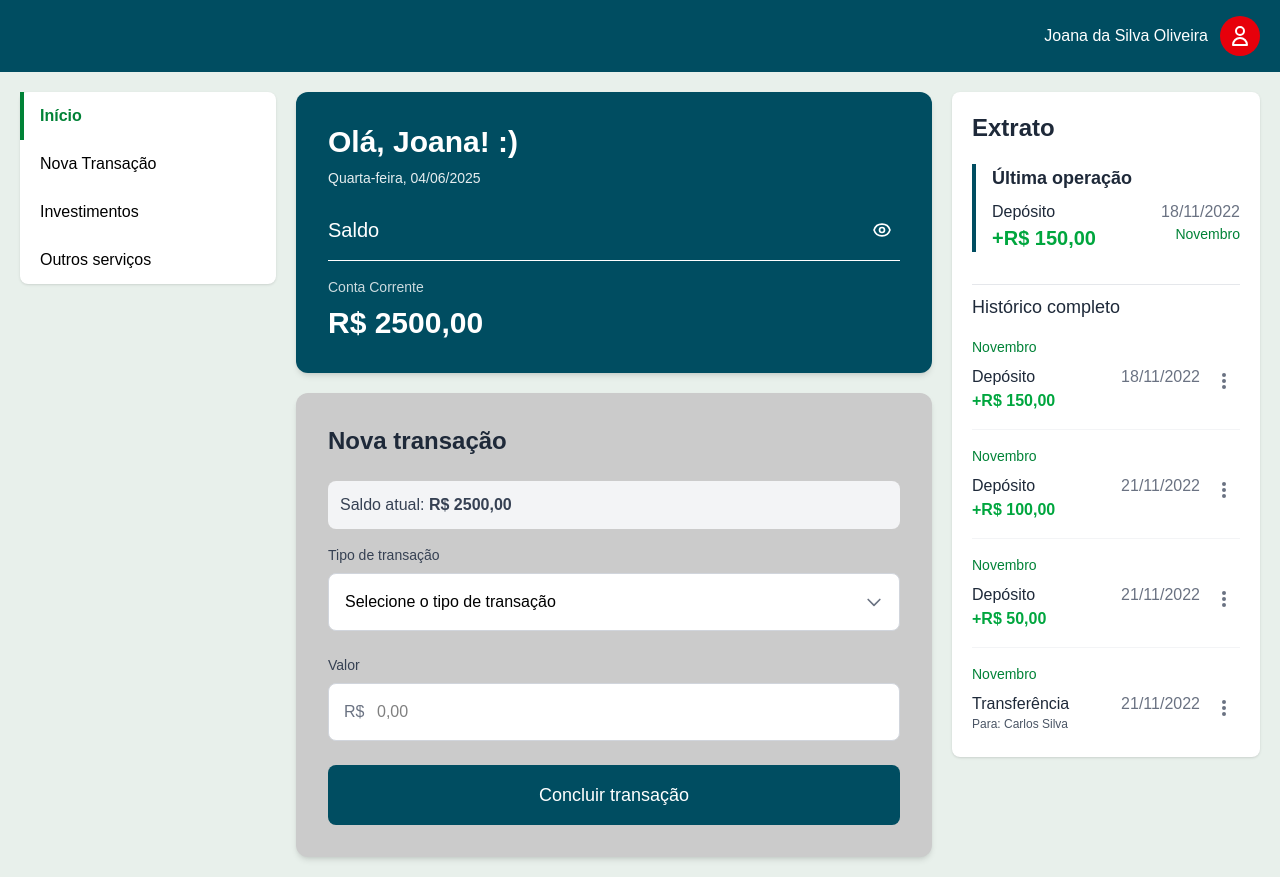
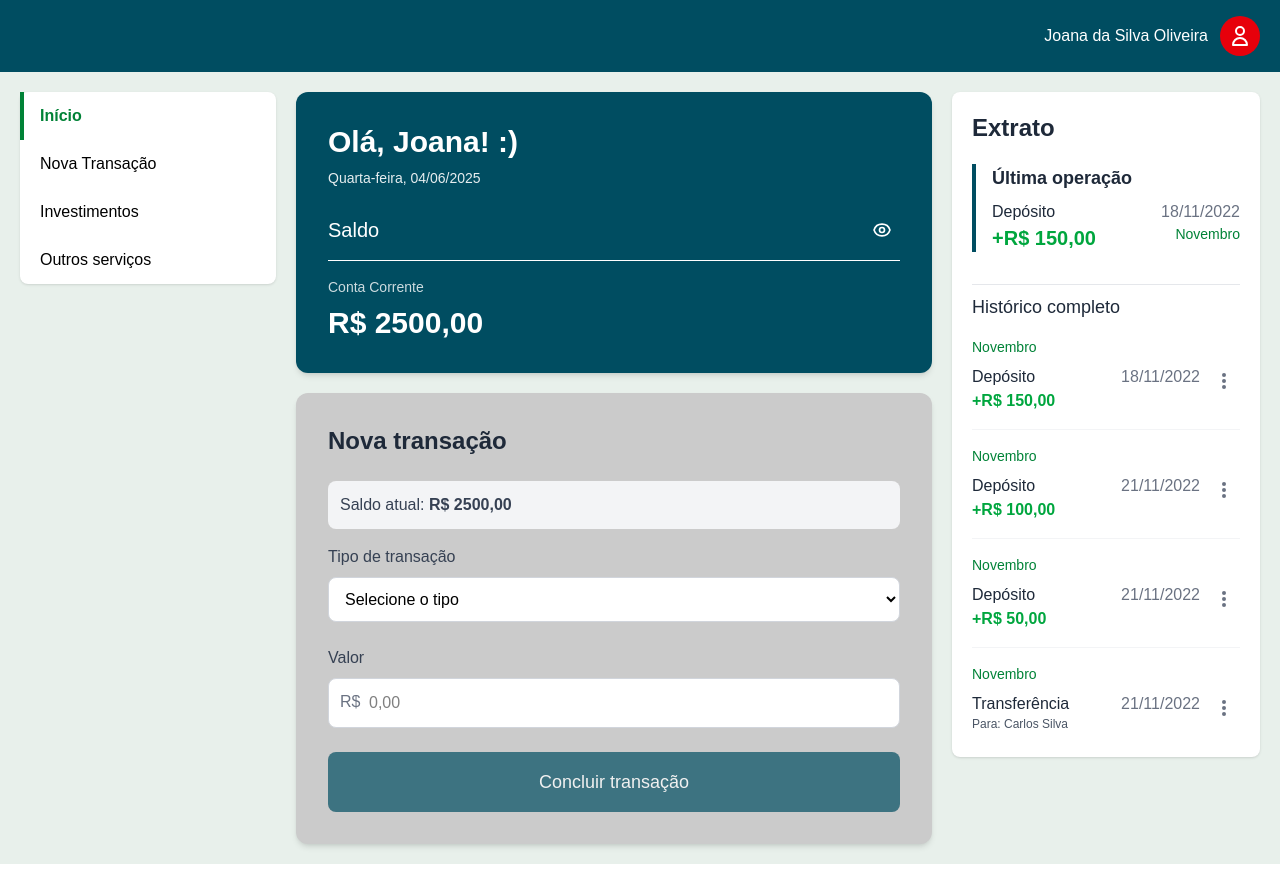
Before and after one commit to HenriqueBMoura/tech_challenge_fase_01, a Next.js app: page /dashboard in a window 1280 px wide. Built offline with nearby package versions, Linux system fonts and the light colour scheme.

Commit message:
feat: Implement transaction confirmation modal and enhance form validation

```diff
--- a/src/components/TransactionForm.tsx
+++ b/src/components/TransactionForm.tsx
@@ -36,30 +36,15 @@ export default function TransactionForm({
   const [showRecipientField, setShowRecipientField] = useState(false);
   const [showCategoryField, setShowCategoryField] = useState(false);
 
-  const formatCurrency = (value: string): string => {
-    const cleanValue = value.replace(/[^\d,]/g, '');
-    return cleanValue;
-  };
-
-  const handleValueChange = (e: React.ChangeEvent<HTMLInputElement>) => {
-    const value = e.target.value;
-    setTransactionValue(formatCurrency(value));
-  };
-
-  const handleTransactionTypeChange = (e: React.ChangeEvent<HTMLSelectElement>) => {
-    const type = e.target.value;
-    setTransactionType(type);
-
-    // Mostrar campo de destinatário apenas para transferências
-    setShowRecipientField(type === "transfer");
-
-    // Mostrar campo de categoria apenas para pagamentos
-    setShowCategoryField(type === "payment");
-  };
-
-  const getNumericValue = (value: string): number => {
-    return parseFloat(value.replace(',', '.')) || 0;
-  };
+  // Estado para controlar o modal de confirmação
+  const [showConfirmModal, setShowConfirmModal] = useState(false);
+  const [pendingTransactionData, setPendingTransactionData] = useState<{
+    type: string;
+    value: string;
+    newBalance: number;
+    recipient?: string;
+    category?: string;
+  } | null>(null);
 
   // Efeito para preencher o formulário quando estiver em modo de edição
   useEffect(() => {
@@ -84,34 +69,90 @@ export default function TransactionForm({
 
       // Define a categoria se existir
       if (transactionToEdit.category) {
-        setPaymentCategory(transactionToEdit.category);
+        // Mapeia de volta para o valor do select
+        const categoryMap: Record<string, string> = {
+          "Contas e Faturas": "bills",
+          "Serviços": "services",
+          "Impostos": "taxes",
+          "Educação": "education",
+          "Outros": "other"
+        };
+
+        // Encontra a chave correspondente ao valor da categoria
+        for (const [key, value] of Object.entries(categoryMap)) {
+          if (transactionToEdit.category.includes(key)) {
+            setPaymentCategory(value);
+            break;
+          }
+        }
       }
     }
   }, [editMode, transactionToEdit]);
 
-  const handleSubmit = (e: React.FormEvent) => {
+  // Função para lidar com mudanças no tipo de transação
+  const handleTypeChange = (e: React.ChangeEvent<HTMLSelectElement>) => {
+    const newType = e.target.value;
+    setTransactionType(newType);
+
+    // Atualiza a visibilidade dos campos condicionais
+    setShowRecipientField(newType === "transfer");
+    setShowCategoryField(newType === "payment");
+
+    // Limpa campos não relevantes
+    if (newType !== "transfer") setRecipient("");
+    if (newType !== "payment") setPaymentCategory("");
+
+    // Limpa erros
+    setError("");
+  };
+
+  const getNumericValue = (valueString: string): number => {
+    return parseFloat(valueString.replace(',', '.'));
+  };
+
+  // Verifica se o formulário está válido
+  const isFormValid = (): boolean => {
+    // Sempre precisa de um tipo e um valor
+    if (!transactionType || !transactionValue) return false;
+
+    const numericValue = getNumericValue(transactionValue);
+    if (isNaN(numericValue) || numericValue <= 0) return false;
+
+    // Se for transferência, precisa de um destinatário
+    if (transactionType === "transfer" && !recipient.trim()) return false;
+
+    // Se for pagamento, precisa de uma categoria
+    if (transactionType === "payment" && !paymentCategory) return false;
+
+    // Se não estiver em modo de edição, verifica o saldo para transferências e pagamentos
+    if (!editMode && (transactionType === "transfer" || transactionType === "payment")) {
+      if (numericValue > balance) return false;
+    }
+
+    return true;
+  };
+
+  // Preparar dados da transação e mostrar modal
+  const prepareSubmit = (e: React.FormEvent) => {
     e.preventDefault();
     setError("");
 
-    const numericValue = getNumericValue(transactionValue);
-
-    if (numericValue <= 0) {
+    if (!isFormValid()) {
+      if (!transactionType) {
+        setError("Por favor, selecione um tipo de transação");
+      } else if (!transactionValue || getNumericValue(transactionValue) <= 0) {
         setError("O valor da transação deve ser maior que zero");
+      } else if (transactionType === "transfer" && !recipient.trim()) {
+        setError("É necessário informar um destinatário para transferências");
+      } else if (transactionType === "payment" && !paymentCategory) {
+        setError("É necessário informar uma categoria para pagamentos");
+      } else if (!editMode && (transactionType === "transfer" || transactionType === "payment") && getNumericValue(transactionValue) > balance) {
+        setError("Saldo insuficiente para esta operação");
+      }
       return;
     }
 
-    // Validar destinatário para transferências
-    if (transactionType === "transfer" && recipient.trim() === "") {
-      setError("É necessário informar um destinatário para transferências");
-      return;
-    }
-
-    // Validar categoria para pagamentos
-    if (transactionType === "payment" && paymentCategory.trim() === "") {
-      setError("É necessário informar uma categoria para pagamentos");
-      return;
-    }
-
+    const numericValue = getNumericValue(transactionValue);
     let newBalance = balance;
 
     // Se não estiver editando, calcule o novo saldo
@@ -122,31 +163,36 @@ export default function TransactionForm({
           break;
         case "transfer":
         case "payment":
-          if (numericValue > balance) {
-            setError("Saldo insuficiente para esta operação");
-            return;
-          }
           newBalance = balance - numericValue;
           break;
-        default:
-          setError("Selecione um tipo de transação válido");
-          return;
       }
     } else {
       // Em modo de edição, usamos o saldo atual
       newBalance = balance;
     }
 
-    // Passa os parâmetros relevantes conforme o tipo de transação
-    onSubmitTransaction(
-      transactionType,
-      transactionValue,
-      newBalance,
-      transactionType === "transfer" ? recipient : undefined,
-      transactionType === "payment" ? paymentCategory : undefined
-    );
+    // Guarda os dados da transação e abre o modal
+    setPendingTransactionData({
+      type: transactionType,
+      value: transactionValue,
+      newBalance: newBalance,
+      recipient: transactionType === "transfer" ? recipient : undefined,
+      category: transactionType === "payment" ? paymentCategory : undefined
+    });
 
-    // Limpa os campos após envio
+    // Abre o modal de confirmação
+    setShowConfirmModal(true);
+  };
+
+  // Confirmar a transação
+  const confirmTransaction = () => {
+    if (pendingTransactionData) {
+      const { type, value, newBalance, recipient, category } = pendingTransactionData;
+
+      // Executa a submissão da transação
+      onSubmitTransaction(type, value, newBalance, recipient, category);
+
+      // Limpa os campos após envio se não estiver em modo de edição
       if (!editMode) {
         setBalance(newBalance);
         setTransactionType("");
@@ -155,6 +201,27 @@ export default function TransactionForm({
         setPaymentCategory("");
         setShowRecipientField(false);
         setShowCategoryField(false);
+      }
+
+      // Fecha o modal e limpa os dados pendentes
+      setShowConfirmModal(false);
+      setPendingTransactionData(null);
+    }
+  };
+
+  // Cancelar a transação
+  const cancelTransaction = () => {
+    setShowConfirmModal(false);
+    setPendingTransactionData(null);
+  };
+
+  // Função para formatar o texto do tipo de transação
+  const getTransactionTypeText = (type: string): string => {
+    switch (type) {
+      case "deposit": return "depósito";
+      case "transfer": return "transferência";
+      case "payment": return "pagamento";
+      default: return "transação";
     }
   };
 
@@ -174,55 +241,69 @@ export default function TransactionForm({
         </div>
       )}
 
-      <form onSubmit={handleSubmit} className="space-y-6">
+      <form onSubmit={prepareSubmit} className="space-y-6">
         <div>
-          <label className="block text-sm font-medium text-gray-700 mb-2">Tipo de transação</label>
-          <div className="relative">
+          <label htmlFor="transactionType" className="block mb-2 text-gray-700 font-medium">
+            Tipo de transação
+          </label>
           <select
+            id="transactionType"
             value={transactionType}
-              onChange={handleTransactionTypeChange}
-              className="w-full p-4 border border-gray-300 text-black rounded-lg appearance-none bg-white focus:outline-none focus:ring-2 focus:ring-primary focus:border-transparent"
-              required
+            onChange={handleTypeChange}
+            className="w-full p-3 border border-gray-300 rounded-lg focus:outline-none focus:ring-2 bg-white text-black focus:ring-primary"
           >
-              <option value="" disabled>Selecione o tipo de transação</option>
+            <option value="">Selecione o tipo</option>
             <option value="deposit">Depósito</option>
             <option value="transfer">Transferência</option>
             <option value="payment">Pagamento</option>
           </select>
-            <div className="absolute inset-y-0 right-0 flex items-center px-4 pointer-events-none">
-              <svg className="w-5 h-5 text-gray-500" fill="none" stroke="currentColor" viewBox="0 0 24 24" xmlns="http://www.w3.org/2000/svg">
-                <path strokeLinecap="round" strokeLinejoin="round" strokeWidth="2" d="M19 9l-7 7-7-7"></path>
-              </svg>
         </div>
+
+        <div>
+          <label htmlFor="transactionValue" className="block mb-2 text-gray-700 font-medium">
+            Valor
+          </label>
+          <div className="relative">
+            <span className="absolute left-3 top-3 text-gray-500">R$</span>
+            <input
+              type="text"
+              id="transactionValue"
+              value={transactionValue}
+              onChange={(e) => setTransactionValue(e.target.value)}
+              placeholder="0,00"
+              className="w-full p-3 pl-10 border border-gray-300 rounded-lg focus:outline-none focus:ring-2 bg-white text-black focus:ring-primary"
+            />
           </div>
         </div>
 
-        {/* Campo de destinatário para transferências */}
         {showRecipientField && (
           <div>
-            <label className="block text-sm font-medium text-gray-700 mb-2">Destinatário</label>
+            <label htmlFor="recipient" className="block mb-2 text-gray-700 font-medium">
+              Destinatário
+            </label>
             <input
               type="text"
+              id="recipient"
               value={recipient}
               onChange={(e) => setRecipient(e.target.value)}
-              className="w-full p-4 border border-gray-300 rounded-lg focus:outline-none focus:ring-2 bg-white text-black focus:ring-primary focus:border-transparent"
               placeholder="Nome do destinatário"
-              required
+              className="w-full p-3 border border-gray-300 rounded-lg focus:outline-none bg-white text-black focus:ring-2 focus:ring-primary"
             />
           </div>
         )}
 
-        {/* Campo de categoria para pagamentos */}
         {showCategoryField && (
           <div>
-            <label className="block text-sm font-medium text-gray-700 mb-2">Categoria</label>
+            <label htmlFor="category" className="block mb-2 text-gray-700 font-medium">
+              Categoria
+            </label>
             <select
+              id="category"
               value={paymentCategory}
               onChange={(e) => setPaymentCategory(e.target.value)}
-              className="w-full p-4 border border-gray-300 text-black rounded-lg appearance-none bg-white focus:outline-none focus:ring-2 focus:ring-primary focus:border-transparent"
-              required
+              className="w-full p-3 border border-gray-300 rounded-lg focus:outline-none focus:ring-2 focus:ring-primary"
             >
-              <option value="" disabled>Selecione a categoria</option>
+              <option value="">Selecione a categoria</option>
               <option value="bills">Contas e Faturas</option>
               <option value="services">Serviços</option>
               <option value="taxes">Impostos</option>
@@ -232,24 +313,6 @@ export default function TransactionForm({
           </div>
         )}
 
-        <div>
-          <label className="block text-sm font-medium text-gray-700 mb-2">Valor</label>
-          <div className="relative">
-            <div className="absolute inset-y-0 left-0 pl-4 flex items-center pointer-events-none">
-              <span className="text-gray-500">R$</span>
-            </div>
-            <input
-              type="text"
-              value={transactionValue}
-              onChange={handleValueChange}
-              className="w-full pl-12 p-4 border border-gray-300 rounded-lg focus:outline-none focus:ring-2 bg-white text-black focus:ring-primary focus:border-transparent"
-              placeholder="0,00"
-              required
-            />
-          </div>
-        </div>
-
-        {/* Botões de ação */}
         <div className="flex gap-4">
           {editMode && onCancelEdit && (
             <button
@@ -262,17 +325,97 @@ export default function TransactionForm({
           )}
           <button
             type="submit"
-            className={`bg-primary text-white py-4 px-6 rounded-lg font-medium text-lg hover:bg-[#003a49] transition-colors ${editMode ? 'flex-1' : 'w-full'}`}
+            className={`bg-primary text-white py-4 px-6 rounded-lg font-medium text-lg hover:bg-[#003a49] transition-colors ${editMode ? 'flex-1' : 'w-full'} ${!isFormValid() ? 'opacity-70 cursor-not-allowed' : ''}`}
+            disabled={!isFormValid()}
           >
-            {editMode ? "Salvar alterações" :
+            {editMode ? "Revisar alterações" :
              (transactionType ?
-               `Confirmar ${transactionType === "deposit" ? "depósito" : transactionType === "transfer" ? "transferência" : "pagamento"}` :
+               `Confirmar ${getTransactionTypeText(transactionType)}` :
                "Concluir transação"
              )
             }
           </button>
         </div>
       </form>
+
+      {/* Modal de confirmação */}
+      {showConfirmModal && pendingTransactionData && (
+        <div className="fixed inset-0 flex items-center justify-center z-50">
+          {/* Overlay escuro */}
+          <div className="absolute inset-0 bg-black opacity-50" onClick={cancelTransaction}></div>
+
+          {/* Modal */}
+          <div className="bg-white rounded-lg p-6 w-full max-w-md mx-4 z-10 shadow-xl">
+            <div className="text-center mb-6">
+              <div className="mx-auto flex items-center justify-center h-12 w-12 rounded-full bg-primary bg-opacity-10 mb-4">
+                <svg xmlns="http://www.w3.org/2000/svg" className="h-6 w-6 text-primary" fill="none" viewBox="0 0 24 24" stroke="currentColor">
+                  <path strokeLinecap="round" strokeLinejoin="round" strokeWidth="2" d="M9 12l2 2 4-4m6 2a9 9 0 11-18 0 9 9 0 0118 0z" />
+                </svg>
+              </div>
+              <h3 className="text-lg leading-6 font-medium text-gray-900 mb-1">
+                {editMode ? "Confirmar alterações" : `Confirmar ${getTransactionTypeText(pendingTransactionData.type)}`}
+              </h3>
+
+              <div className="mt-4 text-left p-4 bg-gray-50 rounded-lg">
+                <p className="mb-2 text-black font-bold">
+                  <span className="font-medium text-black">Tipo:</span>{" "}
+                  {pendingTransactionData.type === "deposit" ? "Depósito" :
+                   pendingTransactionData.type === "transfer" ? "Transferência" :
+                   "Pagamento"}
+                </p>
+                <p className="mb-2 text-gray-700 font-bold">
+                  <span className="font-medium text-black">Valor:</span>{" "}
+                  R$ {pendingTransactionData.value}
+                </p>
+
+                {pendingTransactionData.recipient && (
+                  <p className="mb-2 text-black font-bold">
+                    <span className="font-medium text-gray-700">Destinatário:</span>{" "}
+                    {pendingTransactionData.recipient}
+                  </p>
+                )}
+
+                {pendingTransactionData.category && (
+                  <p className="mb-2">
+                    <span className="font-medium text-gray-700">Categoria:</span>{" "}
+                    {pendingTransactionData.category === "bills" ? "Contas e Faturas" :
+                     pendingTransactionData.category === "services" ? "Serviços" :
+                     pendingTransactionData.category === "taxes" ? "Impostos" :
+                     pendingTransactionData.category === "education" ? "Educação" :
+                     "Outros"}
+                  </p>
+                )}
+
+                {!editMode && (
+                  <p className="mt-4 font-medium">
+                    <span className="text-gray-700">Novo saldo:</span>{" "}
+                    <span className={pendingTransactionData.newBalance < balance ? "text-red-600" : "text-green-600"}>
+                      R$ {pendingTransactionData.newBalance.toFixed(2).replace('.', ',')}
+                    </span>
+                  </p>
+                )}
+              </div>
+            </div>
+
+            <div className="flex justify-end space-x-3">
+              <button
+                type="button"
+                onClick={cancelTransaction}
+                className="px-4 py-2 bg-gray-200 text-gray-800 rounded-md hover:bg-gray-300 transition-colors"
+              >
+                Voltar
+              </button>
+              <button
+                type="button"
+                onClick={confirmTransaction}
+                className="px-4 py-2 bg-primary text-white rounded-md hover:bg-[#003a49] transition-colors"
+              >
+                Confirmar
+              </button>
+            </div>
+          </div>
+        </div>
+      )}
     </div>
   );
 }
```
Lines whose indentation alone changed are shown as unchanged.
